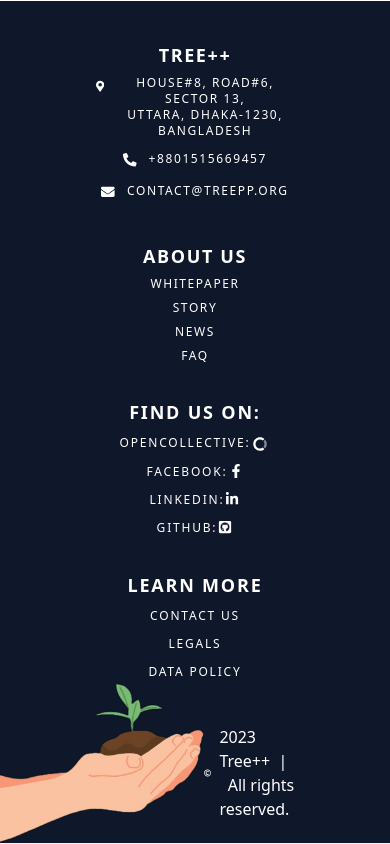
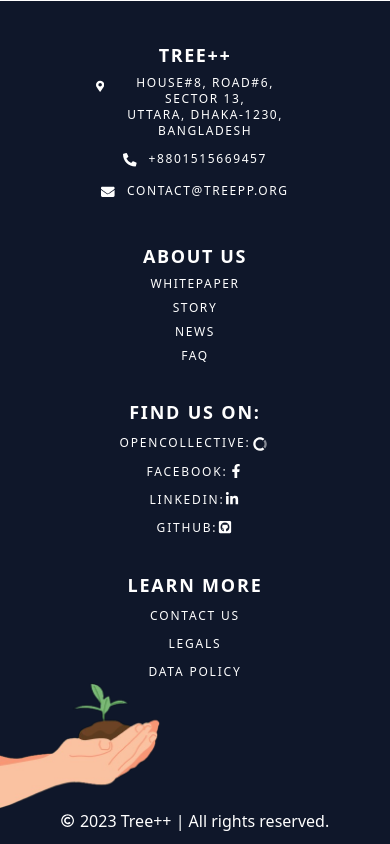
Before and after one commit to tree-pp/TreePP, a Next.js app: page / in a window 390 px wide. Shown: the part 6421-7265 px from the top of the page. Built offline with nearby package versions, Linux system fonts and the light colour scheme.

Commit message:
footer responsiveness

```diff
--- a/src/components/Bottomfooter.tsx
+++ b/src/components/Bottomfooter.tsx
@@ -161,7 +161,7 @@ export default function Bottomfooter() {
           </Link>
         </div>
       </div>
-      <div className="flex flex-row items-center justify-start">
+      {/* <div className="flex flex-row items-center justify-start">
         <div className="flex-shrink-0">
           <Image
             src="/footer_1.png"
@@ -180,7 +180,23 @@ export default function Bottomfooter() {
             </span>
           </div>
         </div>
+      </div> */}
+      <div className="flex flex-col pb-0 flex-row md:justify-start">
+      <div className="flex-shrink-0">
+          <Image
+            src="/footer_1.png"
+            alt=""
+            className="md:h-40 md:w-auto h-30 w-40"
+            width="1"
+            height="1"
+            unoptimized
+          />
+        </div>
+        <div className=" items-center justify-center text-md text-white font-light text-center">
+        <p className="px-4 pb-2 inline-flex pt-0"><FaRegCopyright className="pr-1.5 mb-2 mx-auto md:mx-0 md:mr-2 pt-1" size="1.2rem" /> 2023 Tree++ | All rights reserved.</p>
+        </div>
       </div>
+
     </div>
   );
 }
```
